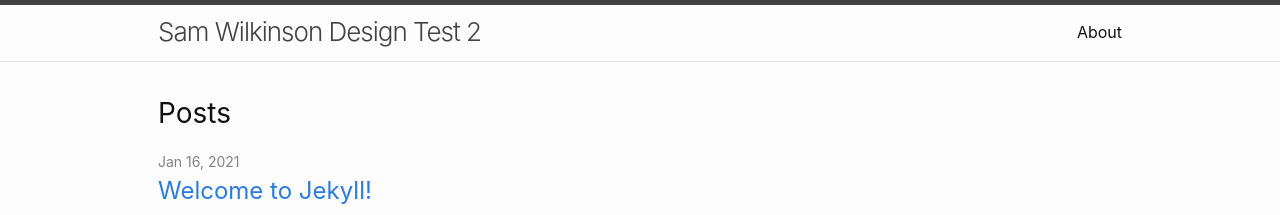
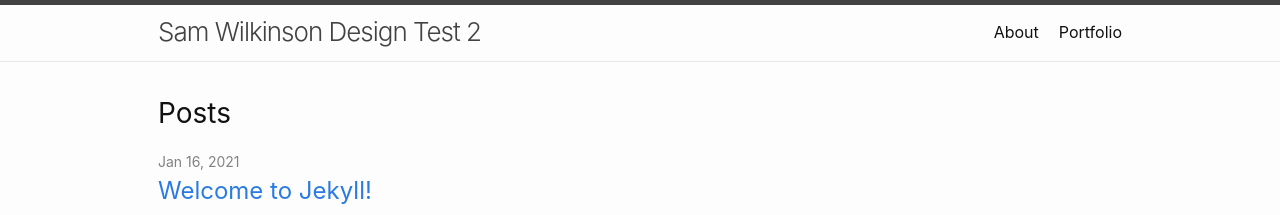
Before and after one commit to samwilkinsondesign/samwilkinsondesign.github.io, a Jekyll site: the page built from index.markdown, in a window 1280 px wide. Shown: the top 215 px of the page. Built offline with Jekyll 4.4.1, drawn with Linux system fonts in a browser that asks for light colours.

Commit message:
Update header.html
Adding Portfolio page link

```diff
--- a/_includes/header.html
+++ b/_includes/header.html
@@ -23,6 +23,7 @@
             <a class="page-link" href="{{ my_page.url | relative_url }}">{{ my_page.title | escape }}</a>
             {%- endif -%}
           {%- endfor -%}
+          <a class="page-link" href="/portfolio/">Portfolio</a>
         </div>
       </nav>
     {%- endif -%}
```
